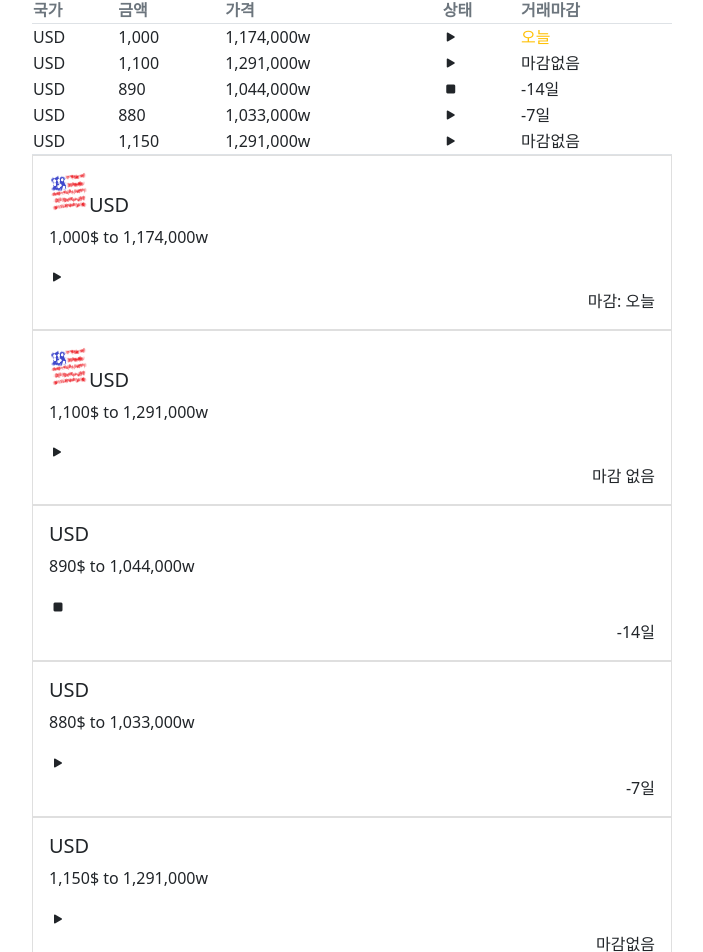
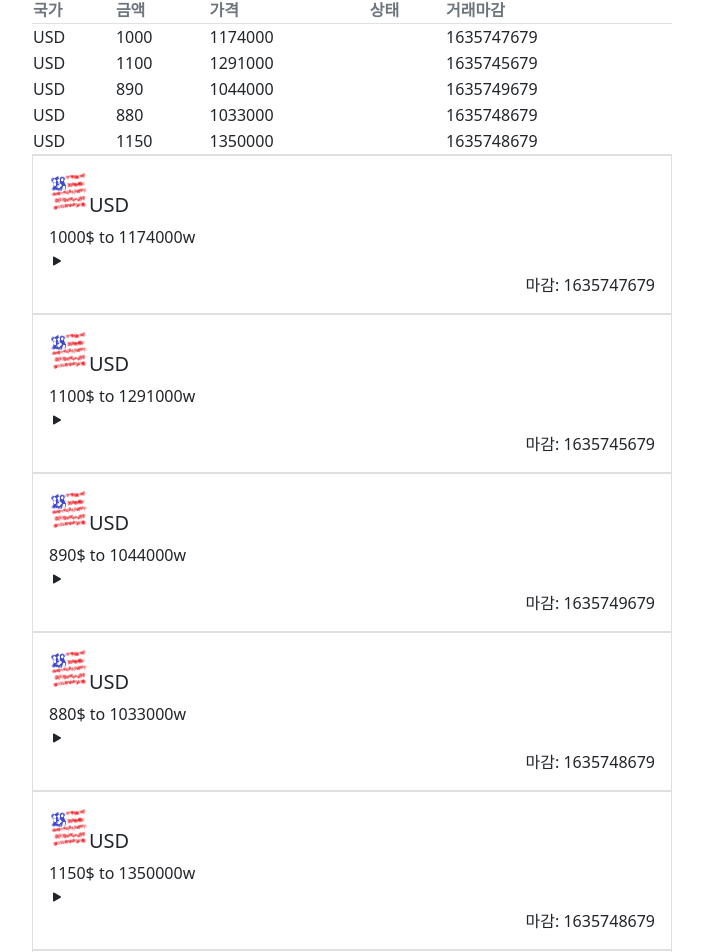
Before and after one commit to Peoplestone2021/c2c_front_end, a Next.js app: page /market/market in a window 1280 px wide. Shown: the part 234-1186 px from the top of the page, without its empty margins (288-991 px from the left). Built offline with nearby package versions, Linux system fonts and the light colour scheme.

Commit message:
market works

```diff
--- /dev/null
+++ b/pages/market/comments/[id].tsx
@@ -0,0 +1,5 @@
+const Comments = () => {
+  return;
+};
+
+export default Comments;
--- a/pages/market/market.tsx
+++ b/pages/market/market.tsx
@@ -42,47 +42,60 @@ import { GetServerSideProps } from "next";
 // }
 
 const Market = () => {
+  const router = useRouter();
+
   const marketItems = [
     {
-      id: 0,
-      hostName: "일번",
+      id: 11111111,
+      hostName: "Zero",
       crcHave: "USD",
       crcWant: "KRW",
-      cntHave: 100,
-      cntWant: 117400,
+      cntHave: 1000,
+      cntWant: 1174000,
       dDate: "1635747679",
       content: "울릉도 동남쪽",
       status: true,
     },
     {
       id: 22222222,
-      hostName: "이번",
+      hostName: "One",
       crcHave: "USD",
       crcWant: "KRW",
-      cntHave: 110,
-      cntWant: 127400,
+      cntHave: 1100,
+      cntWant: 1291000,
       dDate: "1635745679",
       content: "뱃길따라 이백리",
       status: true,
     },
     {
       id: 33333333,
-      hostName: "삼번",
+      hostName: "Two",
       crcHave: "USD",
       crcWant: "KRW",
-      cntHave: 120,
-      cntWant: 128400,
+      cntHave: 890,
+      cntWant: 1044000,
       dDate: "1635749679",
       content: "외로운 섬하나",
       status: true,
     },
     {
       id: 44444444,
-      hostName: "사번",
+      hostName: "Three",
       crcHave: "USD",
       crcWant: "KRW",
-      cntHave: 120,
-      cntWant: 128400,
+      cntHave: 880,
+      cntWant: 1033000,
+      dDate: "1635748679",
+      content: "새들의 고향",
+      status: true,
+    },
+    {
+      id: 55555555,
+      hostName: "Three",
+      crcHave: "USD",
+      crcWant: "KRW",
+      cntHave: 1150,
+      cntWant: 1350000,
       dDate: "1635748679",
       content: "새들의 고향",
       status: true,
@@ -92,8 +105,6 @@ const Market = () => {
   // const listMarketItems = marketItems.map((marketItems) => (
   //   <li>{listMarketItems}</li>
   // ));
-
-  const router = useRouter();
 
   // const [itemList, setItemList] = useState<MarketItems[]>
 
@@ -128,53 +139,19 @@ const Market = () => {
           <tbody className="border-bottom border-top">
             {" "}
             {/*map으로 출력하도록*/}
-            <tr
-              className="h-40"
-              // style={{ cursor: "pointer" }}
-              onClick={() => {
-                router.push("/marketDetail");
-              }}
-            >
-              <td
-              //state사용
-              >
-                USD
-              </td>
-              <td>1,000</td>
-              <td>1,174,000w</td>
-              <td className="bi bi-play-fill"></td>
-              <td className="text-warning">오늘</td>
+            {marketItems.map((d) => (
+              <tr>
+                <td>{d.crcHave}</td>
+                <td>{d.cntHave}</td>
+                <td>{d.cntWant}</td>
+                <td>{d.status}</td>
+                <td>{d.dDate}</td>
               </tr>
-            <tr>
-              <td>USD</td>
-              <td>1,100</td>
-              <td>1,291,000w</td>
-              <td className="bi bi-play-fill"></td>
-              <td>마감없음</td>
-            </tr>
-            <tr>
-              <td>USD</td>
-              <td>890</td>
-              <td>1,044,000w</td>
-              <td className="bi bi-stop-fill"></td>
-              <td>-14일</td>
-            </tr>
-            <tr>
-              <td>USD</td>
-              <td>880</td>
-              <td>1,033,000w</td>
-              <td className="bi bi-play-fill"></td>
-              <td>-7일</td>
-            </tr>
-            <tr>
-              <td>USD</td>
-              <td>1,150</td>
-              <td>1,291,000w</td>
-              <td className="bi bi-play-fill"></td>
-              <td>마감없음</td>
-            </tr>
+            ))}
           </tbody>
         </table>
+        <div>
+          {marketItems.map((d) => (
             <div
               className="card mx-auto"
               onClick={() => {
@@ -186,10 +163,25 @@ const Market = () => {
                   <Image src="/flag_usd.png" alt="USD" width="40" height="40" />
                   USD
                 </h5>
+                <p className="card-text">
+                  <div>
+                    {d.cntHave}$ to {d.cntWant}w
+                  </div>
+                  <div className="bi bi-play-fill"></div>
+                  <div className="text-end">마감: {d.dDate}</div>
+                </p>
+              </div>
+            </div>
+          ))}
+          {/* <div>
+              <h5 className="card-title">
+                <Image src="/flag_usd.png" alt="USD" width="40" height="40" />
+                USD
+              </h5>
               <p className="card-text">1,000$ to 1,174,000w</p>
               <div className="bi bi-play-fill"></div>
               <div className="text-end">마감: 오늘</div>
-          </div>
+            </div> */}
         </div>
         <div
           className="card mx-auto"
@@ -205,45 +197,6 @@ const Market = () => {
             <p className="card-text">1,100$ to 1,291,000w</p>
             <div className="bi bi-play-fill" style={{ width: 50 }}></div>
             <div className="text-end">마감 없음</div>
-          </div>
-        </div>
-        <div
-          className="card mx-auto"
-          onClick={() => {
-            router.push("/market/marketDetail");
-          }}
-        >
-          <div className="card-body">
-            <h5 className="card-title">USD</h5>
-            <p className="card-text">890$ to 1,044,000w</p>
-            <td className="bi bi-stop-fill"></td>
-            <div className="text-end">-14일</div>
-          </div>
-        </div>
-        <div
-          className="card mx-auto"
-          onClick={() => {
-            router.push("/market/marketDetail");
-          }}
-        >
-          <div className="card-body">
-            <h5 className="card-title">USD</h5>
-            <p className="card-text">880$ to 1,033,000w</p>
-            <td className="bi bi-play-fill"></td>
-            <div className="text-end">-7일</div>
-          </div>
-        </div>
-        <div
-          className="card mx-auto"
-          onClick={() => {
-            router.push("/market/marketDetail");
-          }}
-        >
-          <div className="card-body">
-            <h5 className="card-title">USD</h5>
-            <p className="card-text">1,150$ to 1,291,000w</p>
-            <td className="bi bi-play-fill"></td>
-            <div className="text-end">마감없음</div>
           </div>
         </div>
         <div className="text-center btn text-secondary fs-10 fw-bold mx-auto">
--- a/pages/market/reply/[id].tsx
+++ /dev/null
@@ -1,5 +0,0 @@
-const Reply = () => {
-  return;
-};
-
-export default Reply;
```
Also changed, not shown: pages/market/detail/[id].tsx (+22 -1 lines), pages/market/marketDetail.tsx (+72 -11 lines). Lines whose indentation alone changed are shown as unchanged.
